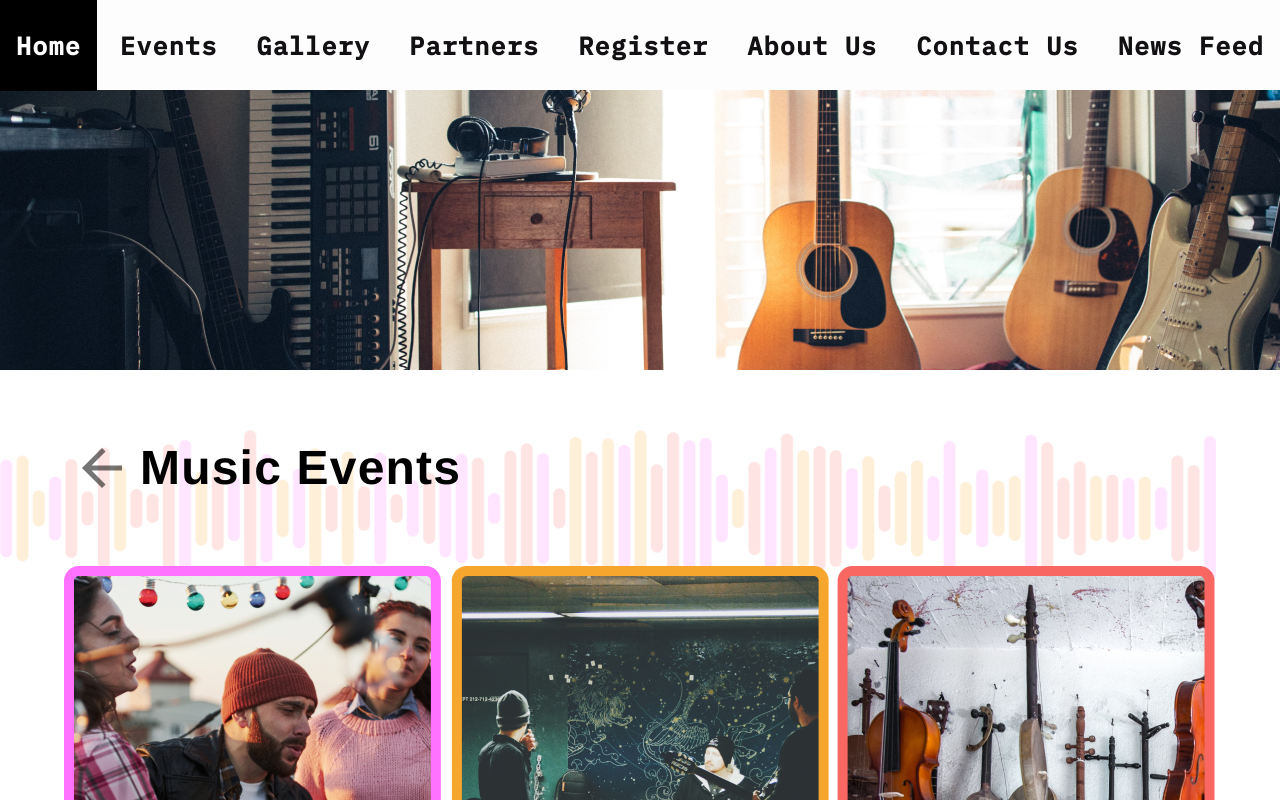
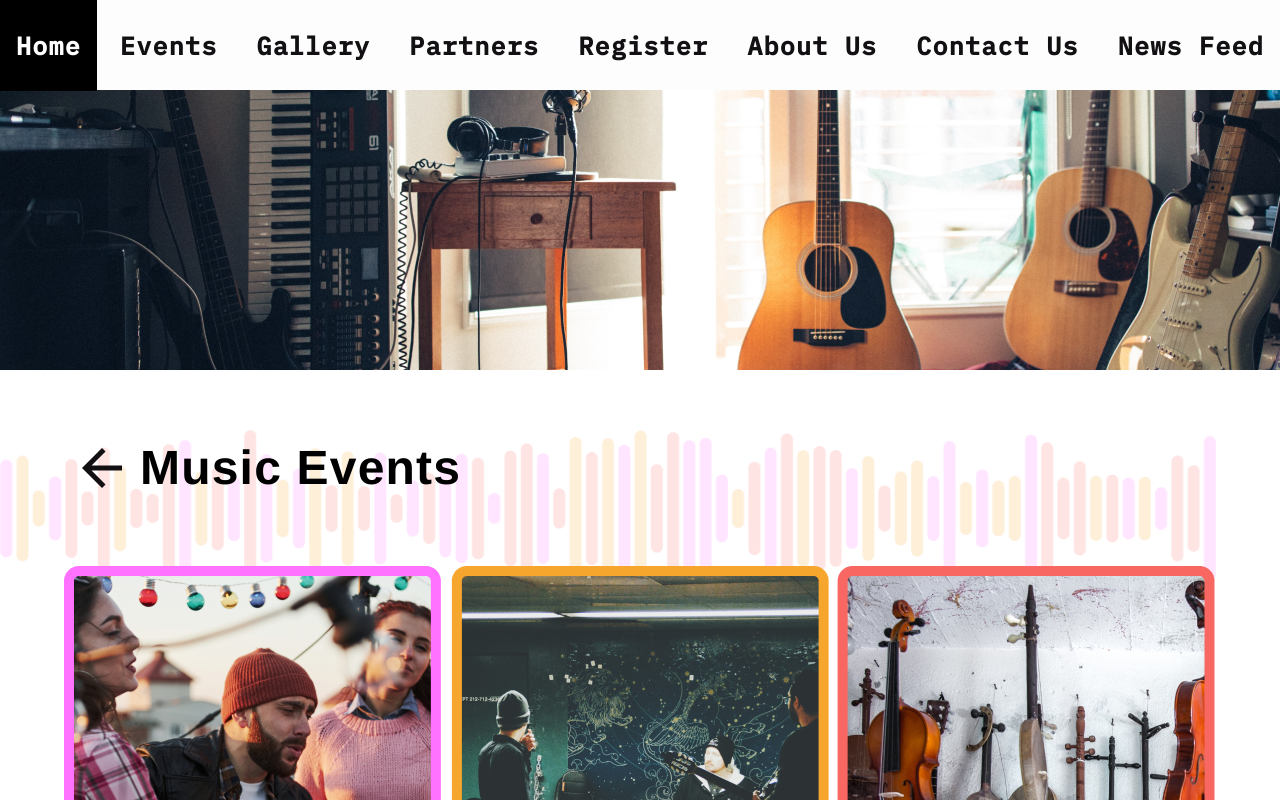
Before and after one commit to Ecstasia-22/Ecstasia-2022-Web, a React (Create React App) app: page /events/music in a window 1280 px wide. Shown: the top 800 px of the page. Built offline with nearby package versions, Linux system fonts and the light colour scheme.

Commit message:
fix: back icon color change

```diff
--- a/src/pages/EventListing/index.jsx
+++ b/src/pages/EventListing/index.jsx
@@ -40,7 +40,11 @@ export default function EventListing() {
             <Grid item>
               <Link to={'/events'}>
                 <IconButton>
-                  <ArrowBackIcon sx={{ fontSize: 60 }} fontSize="large" />
+                  <ArrowBackIcon
+                    sx={{ fontSize: 60 }}
+                    fontSize="large"
+                    style={{ color: '#121013' }}
+                  />
                 </IconButton>
               </Link>
             </Grid>
```
